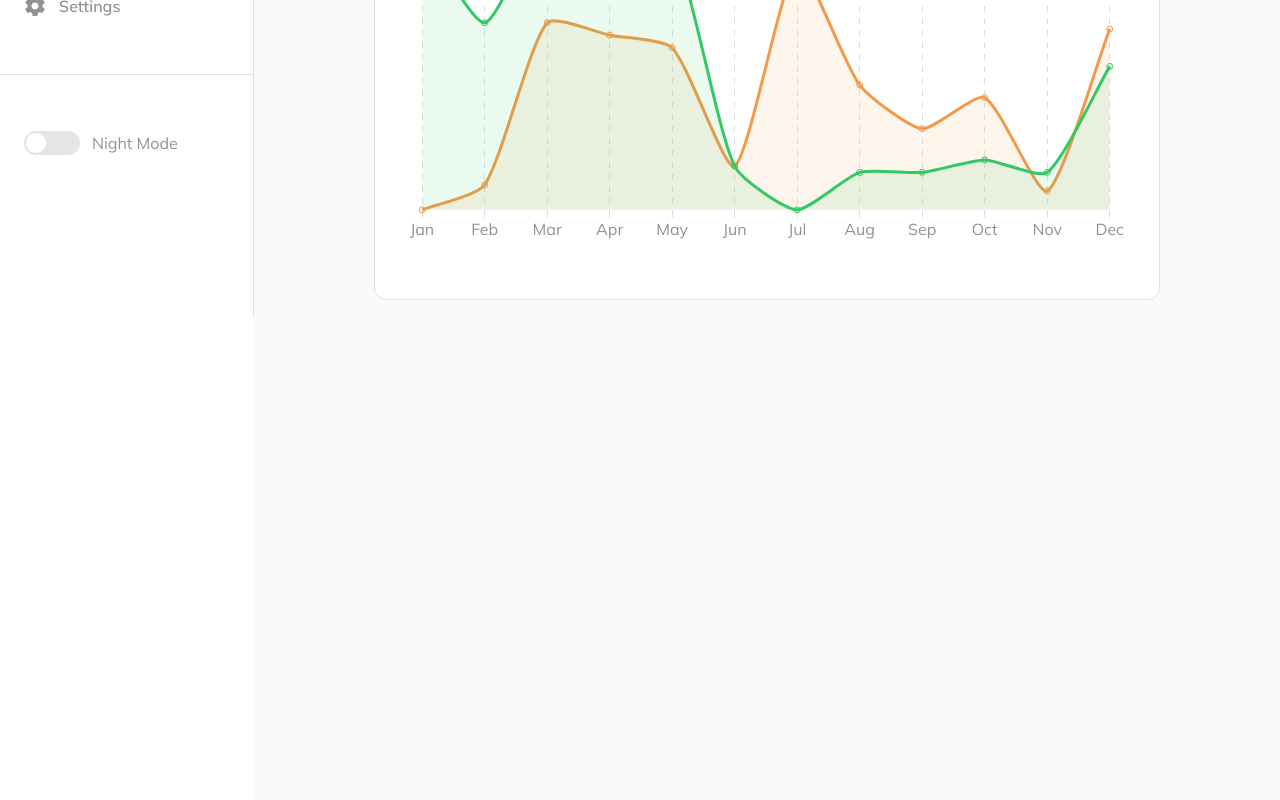
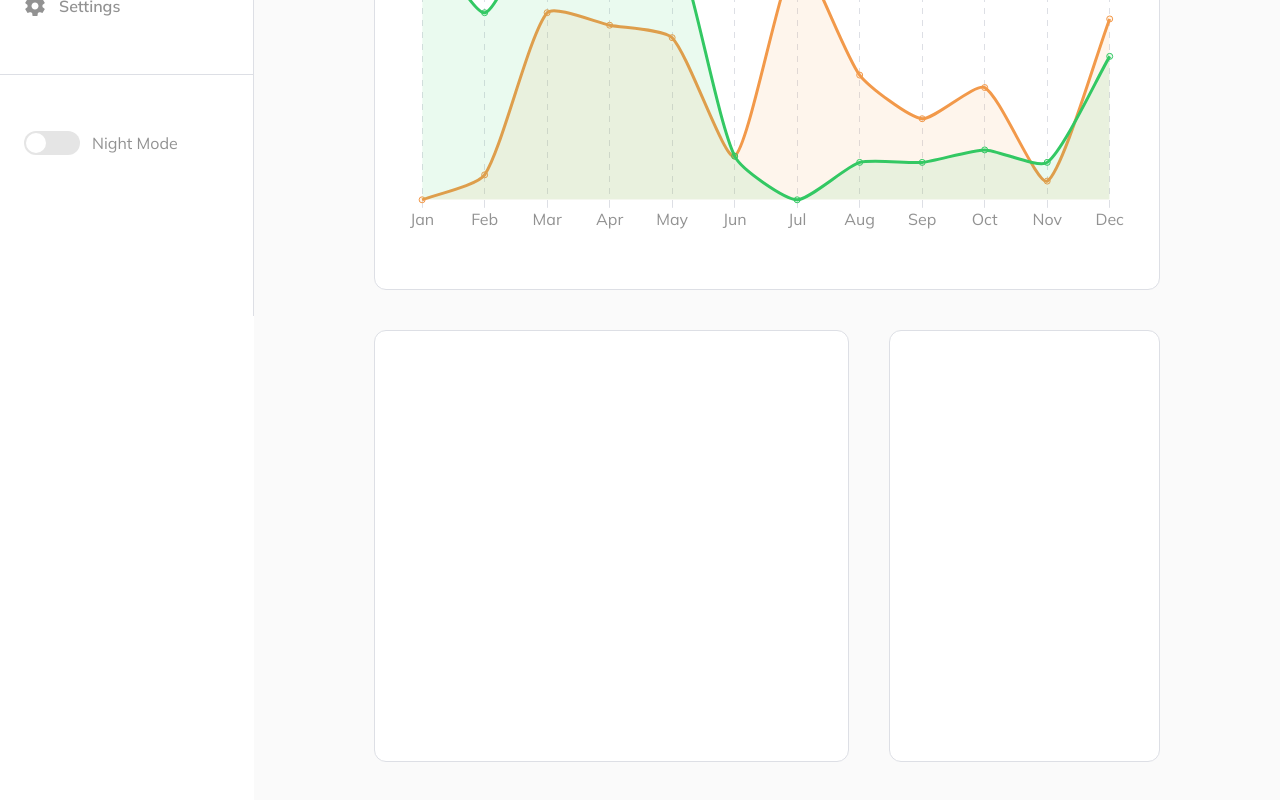
Before and after one commit to kyle4real/mestore-react-ui, a React (Create React App) app: page / in a window 1280 px wide. Shown: the part 484-1284 px from the top of the page. Built offline with nearby package versions, Linux system fonts and the light colour scheme.

Commit message:
Dashboard bottom section - Product salws and customers list components.

```diff
--- /dev/null
+++ b/src/components/Dashboard/CustomersList/CustomersList.js
@@ -0,0 +1,12 @@
+import React, { useContext } from "react";
+import UiContext from "../../../store/ui-context";
+
+import classes from "./CustomersList.module.scss";
+
+const CustomersList = () => {
+    const uiCtx = useContext(UiContext);
+    const themeClass = uiCtx.theme === "light" ? classes.light__mode : classes.dark__mode;
+    return <div className={`${classes.customerslist} ${themeClass}`}></div>;
+};
+
+export default CustomersList;
--- /dev/null
+++ b/src/components/Dashboard/CustomersList/CustomersList.module.scss
@@ -0,0 +1,19 @@
+@import "./../../../styles/variables.scss";
+
+.customerslist {
+    flex: 2;
+    height: 100%;
+    background: white;
+    border-radius: $borderRadius;
+
+    padding: 32px;
+
+    &.light__mode {
+        background: $white;
+        border: 1px solid $dividerLineLight;
+    }
+    &.dark__mode {
+        background: $lightBlack;
+        border: 1px solid $dividerLine;
+    }
+}
--- a/src/components/Dashboard/Dashboard.js
+++ b/src/components/Dashboard/Dashboard.js
@@ -1,10 +1,12 @@
 import React, { useContext } from "react";
 import UiContext from "../../store/ui-context";
+import CustomersList from "./CustomersList/CustomersList";
 
 import classes from "./Dashboard.module.scss";
 import Earnings from "./Earnings/Earnings";
 
 import Header from "./Header/Header";
+import ProductSales from "./ProductSales/ProductSales";
 import Totals from "./Totals/Totals";
 
 const Dashboard = () => {
@@ -16,6 +18,10 @@ const Dashboard = () => {
                 <Header />
                 <Totals />
                 <Earnings />
+                <div className={classes.dashboard__bottom}>
+                    <ProductSales />
+                    <CustomersList />
+                </div>
             </div>
         </div>
     );
--- a/src/components/Dashboard/Dashboard.module.scss
+++ b/src/components/Dashboard/Dashboard.module.scss
@@ -20,4 +20,10 @@
     height: 100%;
     display: flex;
     flex-direction: column;
+
+    &__bottom {
+        height: 100%;
+        display: flex;
+        margin-top: 40px;
+    }
 }
--- a/src/components/Dashboard/Earnings/ChartContainer/ChartContainer.js
+++ b/src/components/Dashboard/Earnings/ChartContainer/ChartContainer.js
@@ -1,6 +1,4 @@
 import React, { Fragment, useContext, useEffect, useRef } from "react";
-
-import classes from "./ChartContainer.module.scss";
 
 import { addData } from "../../../../utils/ChartUtils";
 
--- a/src/components/Dashboard/Earnings/ChartContainer/ChartContainer.module.scss
+++ /dev/null
@@ -1,3 +0,0 @@
-// .chart {
-//     width: 50px;
-// }
--- /dev/null
+++ b/src/components/Dashboard/ProductSales/ProductSales.js
@@ -0,0 +1,12 @@
+import React, { useContext } from "react";
+import UiContext from "../../../store/ui-context";
+
+import classes from "./ProductSales.module.scss";
+
+const ProductSales = () => {
+    const uiCtx = useContext(UiContext);
+    const themeClass = uiCtx.theme === "light" ? classes.light__mode : classes.dark__mode;
+    return <div className={`${classes.productsales} ${themeClass}`}></div>;
+};
+
+export default ProductSales;
--- /dev/null
+++ b/src/components/Dashboard/ProductSales/ProductSales.module.scss
@@ -0,0 +1,19 @@
+@import "./../../../styles/variables.scss";
+
+.productsales {
+    flex: 4;
+    height: 100%;
+    margin-right: 40px;
+    border-radius: $borderRadius;
+
+    padding: 32px;
+
+    &.light__mode {
+        background: $white;
+        border: 1px solid $dividerLineLight;
+    }
+    &.dark__mode {
+        background: $lightBlack;
+        border: 1px solid $dividerLine;
+    }
+}
```
